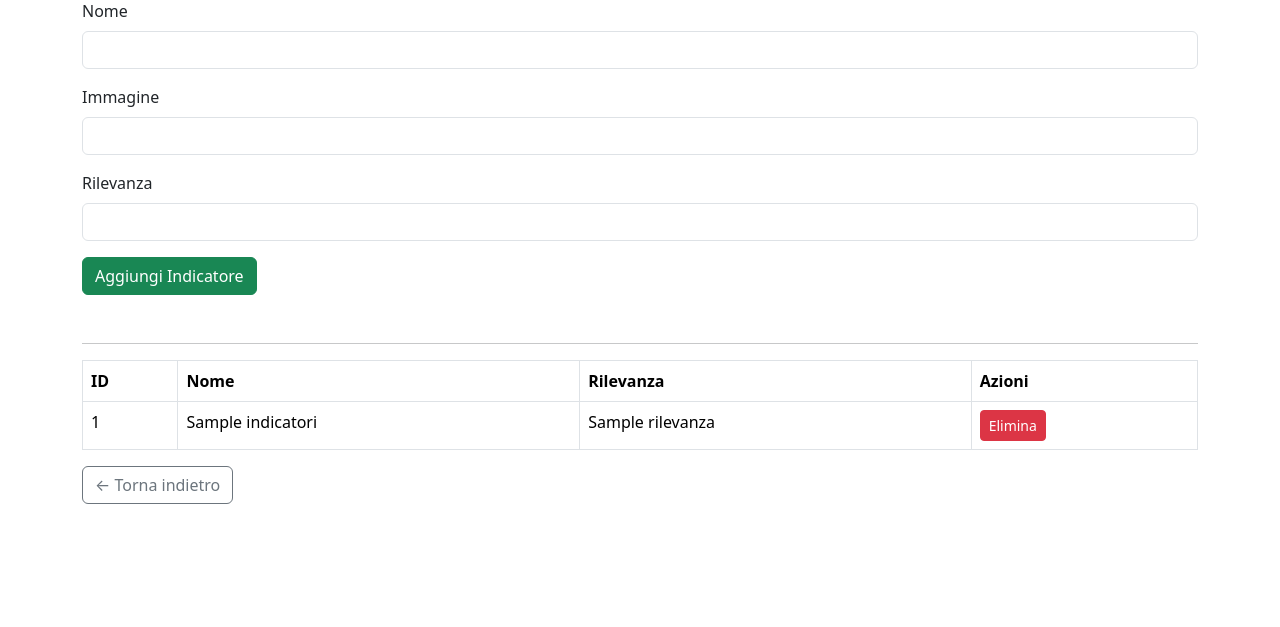
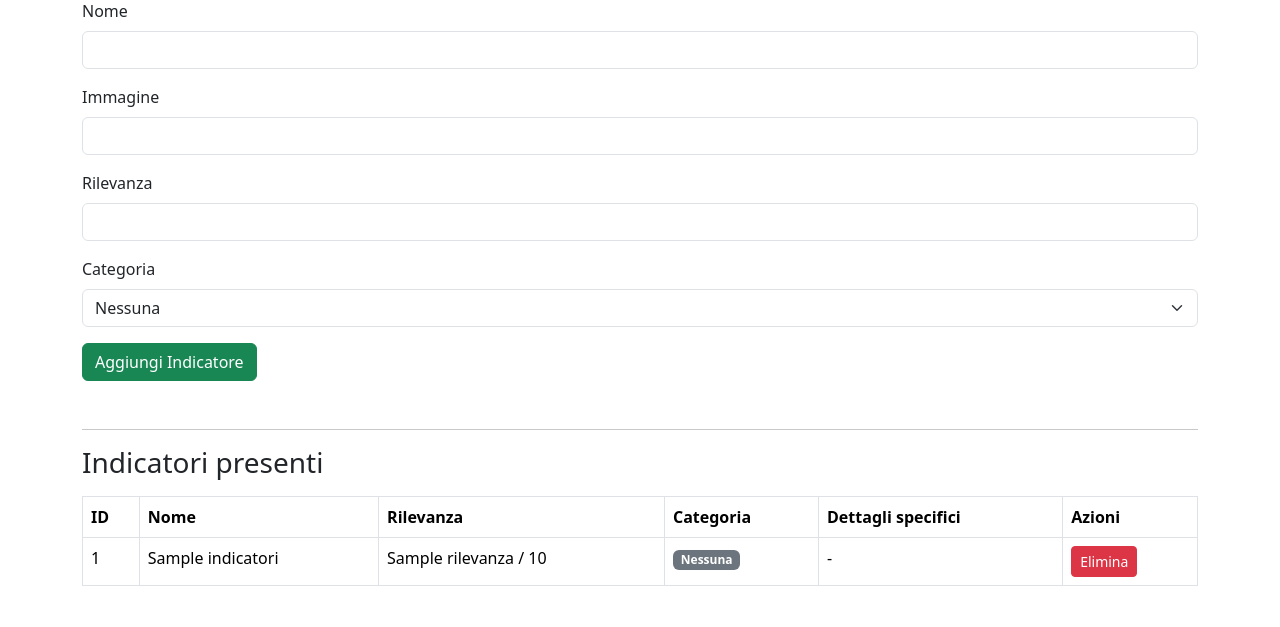
Before and after one commit to nicolasbastia/ESG-BALANCE, a PHP site: template views/admin/indicatori.php in a window 1280 px wide. Shown: the part 173-800 px from the top of the page. Run offline with PHP 8.4, Linux system fonts and the light colour scheme; the template is opened without the code that fills it: most values are stand-ins (such as "Sample title", 1, 10 or a date in 2020).

Commit message:
distinzione ind ESG

```diff
--- a/views/admin/indicatori.php
+++ b/views/admin/indicatori.php
@@ -1,5 +1,6 @@
 <?php
 /** @var array $indicatori */
+
 include __DIR__ . '/../partials/header.php';
 include __DIR__ . '/../partials/back_button.php';
 ?>
@@ -62,7 +63,101 @@ include __DIR__ . '/../partials/back_button.php';
 
     </div>
 
+    <div class="mb-3">
+
+        <label class="form-label">
+            Categoria
+        </label>
+
+        <select
+            name="categoria"
+            id="categoria"
+            class="form-select"
+            required
+        >
+
+            <option value="nessuna">
+                Nessuna
+            </option>
+
+            <option value="ambientale">
+                Ambientale
+            </option>
+
+            <option value="sociale">
+                Sociale
+            </option>
+
+        </select>
+
+    </div>
+
+    <!-- CAMPI AMBIENTALI -->
+
+    <div
+        id="campiAmbientali"
+        style="display: none;"
+    >
+
+        <div class="mb-3">
+
+            <label class="form-label">
+                Codice normativa di rilevamento
+            </label>
+
+            <input
+                type="text"
+                name="codice_normativa"
+                id="codiceNormativa"
+                class="form-control"
+            >
+
+        </div>
+
+    </div>
+
+    <!-- CAMPI SOCIALI -->
+
+    <div
+        id="campiSociali"
+        style="display: none;"
+    >
+
+        <div class="mb-3">
+
+            <label class="form-label">
+                Ambito sociale di riferimento
+            </label>
+
+            <input
+                type="text"
+                name="ambito_sociale"
+                id="ambitoSociale"
+                class="form-control"
+            >
+
+        </div>
+
+        <div class="mb-3">
+
+            <label class="form-label">
+                Frequenza di rilevazione
+            </label>
+
+            <input
+                type="text"
+                name="frequenza_rilevazione"
+                id="frequenzaRilevazione"
+                class="form-control"
+                placeholder="Es. Annuale, Mensile, Trimestrale"
+            >
+
+        </div>
+
+    </div>
+
     <button
+        type="submit"
         class="btn btn-success"
     >
 
@@ -74,6 +169,12 @@ include __DIR__ . '/../partials/back_button.php';
 
 <hr>
 
+<h3 class="mb-3">
+
+    Indicatori presenti
+
+</h3>
+
 <table class="table table-bordered">
 
     <thead>
@@ -83,6 +184,8 @@ include __DIR__ . '/../partials/back_button.php';
             <th>ID</th>
             <th>Nome</th>
             <th>Rilevanza</th>
+            <th>Categoria</th>
+            <th>Dettagli specifici</th>
             <th>Azioni</th>
 
         </tr>
@@ -100,20 +203,83 @@ include __DIR__ . '/../partials/back_button.php';
             </td>
 
             <td>
-                <?= $i['nome'] ?>
+                <?= htmlspecialchars($i['nome']) ?>
             </td>
 
             <td>
-                <?= $i['rilevanza'] ?>
+                <?= $i['rilevanza'] ?> / 10
+            </td>
+
+            <td>
+
+                <?php if($i['categoria'] === 'ambientale') : ?>
+
+                    <span class="badge bg-success">
+                        Ambientale
+                    </span>
+
+                <?php elseif($i['categoria'] === 'sociale') : ?>
+
+                    <span class="badge bg-primary">
+                        Sociale
+                    </span>
+
+                <?php else : ?>
+
+                    <span class="badge bg-secondary">
+                        Nessuna
+                    </span>
+
+                <?php endif; ?>
+
+            </td>
+
+            <td>
+
+                <?php if($i['categoria'] === 'ambientale') : ?>
+
+                    <strong>
+                        Codice normativa:
+                    </strong>
+
+                    <?= htmlspecialchars(
+                        $i['codice_normativa'] ?? ''
+                    ) ?>
+
+                <?php elseif($i['categoria'] === 'sociale') : ?>
+
+                    <strong>
+                        Ambito:
+                    </strong>
+
+                    <?= htmlspecialchars(
+                        $i['ambito_sociale'] ?? ''
+                    ) ?>
+
+                    <br>
+
+                    <strong>
+                        Frequenza:
+                    </strong>
+
+                    <?= htmlspecialchars(
+                        $i['frequenza_rilevazione'] ?? ''
+                    ) ?>
+
+                <?php else : ?>
+
+                    -
+
+                <?php endif; ?>
+
             </td>
 
             <td>
 
                 <a
-
                     href="indicatori.php?action=delete&id=<?= $i['id_indicatore'] ?>"
-
                     class="btn btn-danger btn-sm"
+                    onclick="return confirm('Vuoi eliminare questo indicatore ESG?');"
                 >
 
                     Elimina
@@ -130,10 +296,88 @@ include __DIR__ . '/../partials/back_button.php';
 
 </table>
 
+<script>
+
+const categoria = document.getElementById('categoria');
+
+const campiAmbientali =
+    document.getElementById('campiAmbientali');
+
+const campiSociali =
+    document.getElementById('campiSociali');
+
+const codiceNormativa =
+    document.getElementById('codiceNormativa');
+
+const ambitoSociale =
+    document.getElementById('ambitoSociale');
+
+const frequenzaRilevazione =
+    document.getElementById('frequenzaRilevazione');
+
+
+function aggiornaCampiCategoria() {
+
+    const valore = categoria.value;
+
+    /*
+    |--------------------------------------------------------------------------
+    | RESET
+    |--------------------------------------------------------------------------
+    */
+
+    campiAmbientali.style.display = 'none';
+
+    campiSociali.style.display = 'none';
+
+    codiceNormativa.required = false;
+
+    ambitoSociale.required = false;
+
+    frequenzaRilevazione.required = false;
+
+
+    /*
+    |--------------------------------------------------------------------------
+    | AMBIENTALE
+    |--------------------------------------------------------------------------
+    */
+
+    if(valore === 'ambientale') {
+
+        campiAmbientali.style.display = 'block';
+
+        codiceNormativa.required = true;
+    }
+
+
+    /*
+    |--------------------------------------------------------------------------
+    | SOCIALE
+    |--------------------------------------------------------------------------
+    */
+
+    if(valore === 'sociale') {
+
+        campiSociali.style.display = 'block';
+
+        ambitoSociale.required = true;
+
+        frequenzaRilevazione.required = true;
+    }
+}
+
+
+categoria.addEventListener(
+    'change',
+    aggiornaCampiCategoria
+);
+
+
+aggiornaCampiCategoria();
+
+</script>
+
 <?php
-
-$backUrl = 'index.php';
-
-include __DIR__ . '/../partials/back_button.php';
-
+include __DIR__ . '/../partials/footer.php';
 ?>
```
Also changed, not shown: models/IndicatoreESG.php (+27 -1 lines), repositories/IndicatoreRepository.php (+153 -5 lines).
